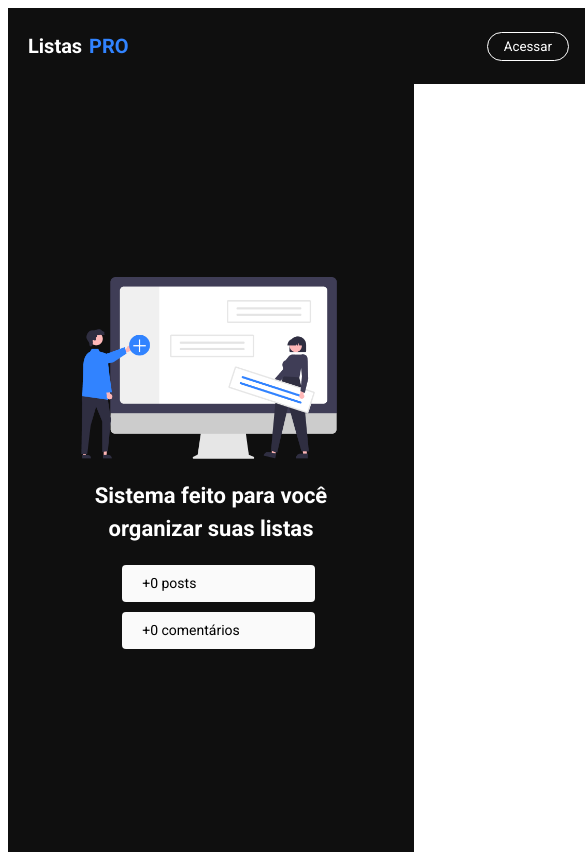
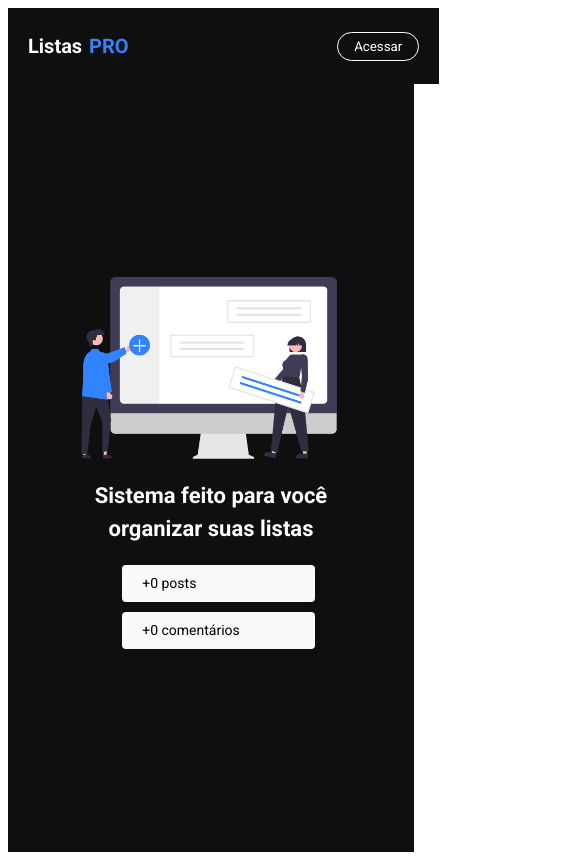
Before and after one commit to MikeSV2809/ListasPRO, a Next.js app: page / in a window 390 px wide. Shown: the whole page, 585 px wide, since content can reach past the window. Built offline with nearby package versions, Linux system fonts and the light colour scheme; no server answers; the database is empty.

Commit message:
Alterações de css

```diff
--- a/src/components/header/styles.module.css
+++ b/src/components/header/styles.module.css
@@ -103,6 +103,6 @@
     }
 
     .header {
-        width: 150%;
+        width: 110%;
     }
 }
--- a/src/pages/dashboard/styles.module.css
+++ b/src/pages/dashboard/styles.module.css
@@ -1,5 +1,5 @@
 .container {
-    width: 150%;
+    width: 120%;
     max-width: 1250px;
     display: flex;
     flex-direction: column;
@@ -7,7 +7,7 @@
 
 .content {
     background-color: #0f0f0f;
-    width: 150%;
+    width: 120%;
     max-width: 1450px;
     min-height: 200px;
     display: flex;
@@ -17,7 +17,7 @@
 
 .contentForm {
     max-width: 1200px;
-    width: 100%;
+    width: 120%;
     padding: 0 24px;
     padding-bottom: 28px;
     margin-top: 58px;
@@ -63,7 +63,7 @@
 .taskContainer {
     margin: 34px auto 0 auto;
     padding: 0 24px;
-    width: 150%;
+    width: 120%;
     max-width: 1200px;
     display: flex;
     flex-direction: column;
@@ -83,7 +83,7 @@
 
 .task {
     margin-bottom: 14px;
-    line-height: 150%;
+    line-height: 120%;
     display: flex;
     flex-direction: column;
     align-items: flex-start;
@@ -119,7 +119,7 @@
     display: flex;
     align-items: center;
     justify-content: space-between;
-    width: 150%;
+    width: 120%;
 }
 
 .taskContent p {
@@ -152,7 +152,7 @@
     .contentForm,
     .taskContainer {
         padding: 0 10px;
-        width: 150%;
+        width: 120%;
     }
 
     .content {
```
